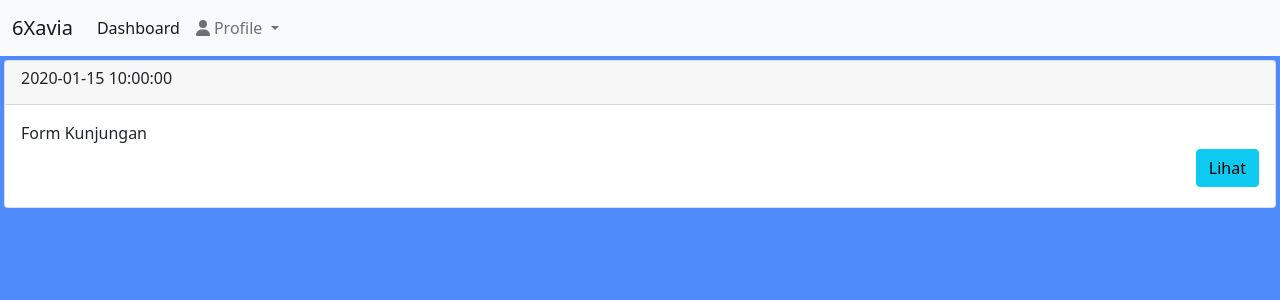
After one commit to Febriarianto/xavia, a CodeIgniter app: page /xavia-mobile-ci/form/list in a window 1280 px wide. The commit adds this page. Shown: the top 300 px of the page. Run offline with CodeIgniter, Linux system fonts and the light colour scheme; the visitor is signed in with stand-in values (Sample User, id 1); tables that the repository leaves empty or names only in its code hold one stand-in row (values such as "Sample post"); some libraries are stand-ins or nearby versions.

Commit message:
upload menu list

```diff
--- a/application/controllers/Form.php
+++ b/application/controllers/Form.php
@@ -129,6 +129,14 @@ class Form extends CI_Controller
         }
     }
 
+    public function list()
+    {
+        $query = $this->db->query('SELECT id, tanggal FROM form_harian');
+        $data_view['content'] = 'mobile/list';
+        $data_view['list'] = $query->result_array();
+        $this->load->view("mobile/part/master", $data_view);
+    }
+
     public function setPekerjaan($id)
     {
         // $id =  $_POST['id'];
--- a/application/views/mobile/dashboard.php
+++ b/application/views/mobile/dashboard.php
@@ -17,7 +17,7 @@
                 <h5>Histrory</h5>
             </div>
             <div class="card-body text-center">
-                <a href="">
+                <a href="<?php echo base_url('form/list'); ?>">
                     <i class="fa-regular fa-file fa-2xl"></i>
                 </a>
             </div>
--- a/application/views/mobile/form.php
+++ b/application/views/mobile/form.php
@@ -137,7 +137,7 @@
                     <label for="foto_pekerjaan" class="form-label">Foto Pekerjaan</label>
                 </div>
                 <div class="mb-1">
-                    <input type="file" class="form-control" accept="image/*" capture name="foto_pekerjaan">
+                    <input type="file" class="form-control" accept="image/*" capture="camera" name="foto_pekerjaan">
                 </div>
                 <hr>
                 <div class="mb-1 text-center">
--- /dev/null
+++ b/application/views/mobile/list.php
@@ -0,0 +1,15 @@
+<?php foreach ($list as $key => $listview) { ?>
+    <div class="card m-1">
+        <div class="card-header">
+            <h6 class="card-title"><?php echo $listview['tanggal']; ?></h6>
+        </div>
+        <div class="card-body">
+            <div class="mb-1">
+                Form Kunjungan
+            </div>
+            <div class="float-end mb-1">
+                <button class="btn btn-info">Lihat</button>
+            </div>
+        </div>
+    </div>
+<?php }; ?>
```
